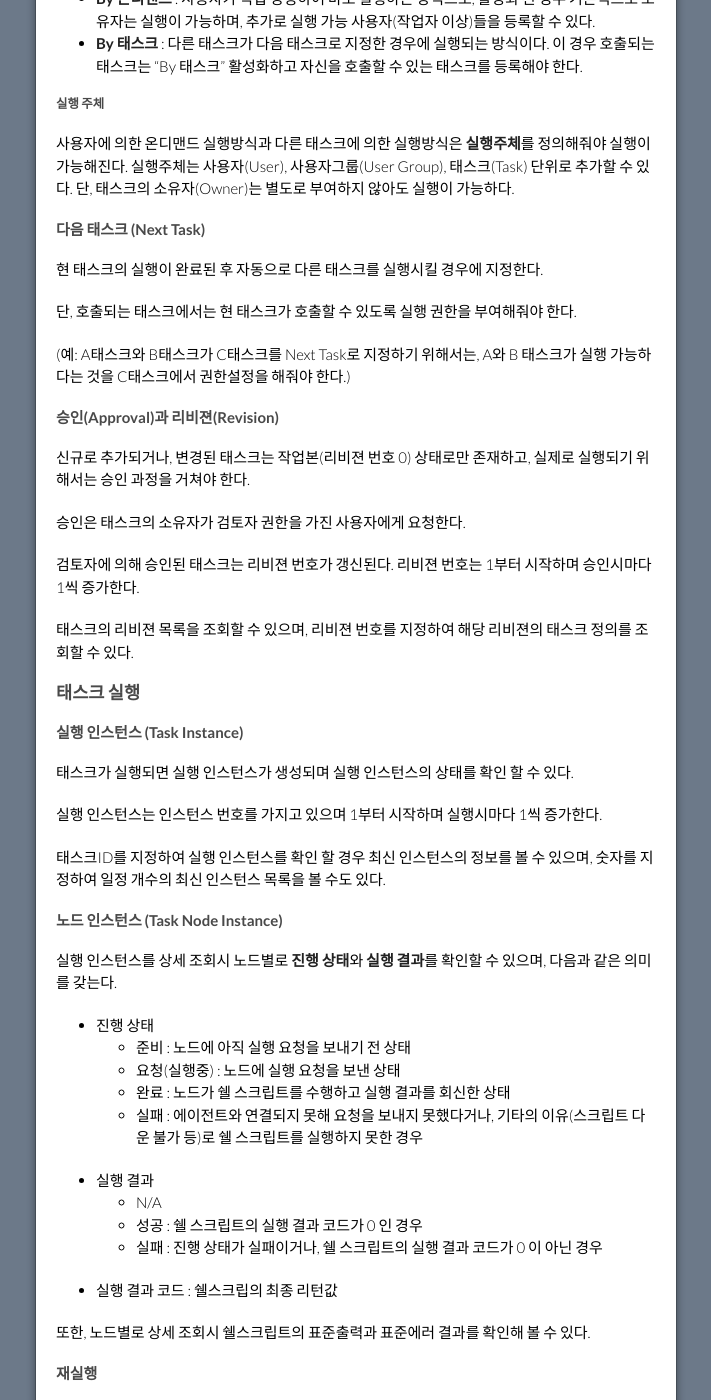
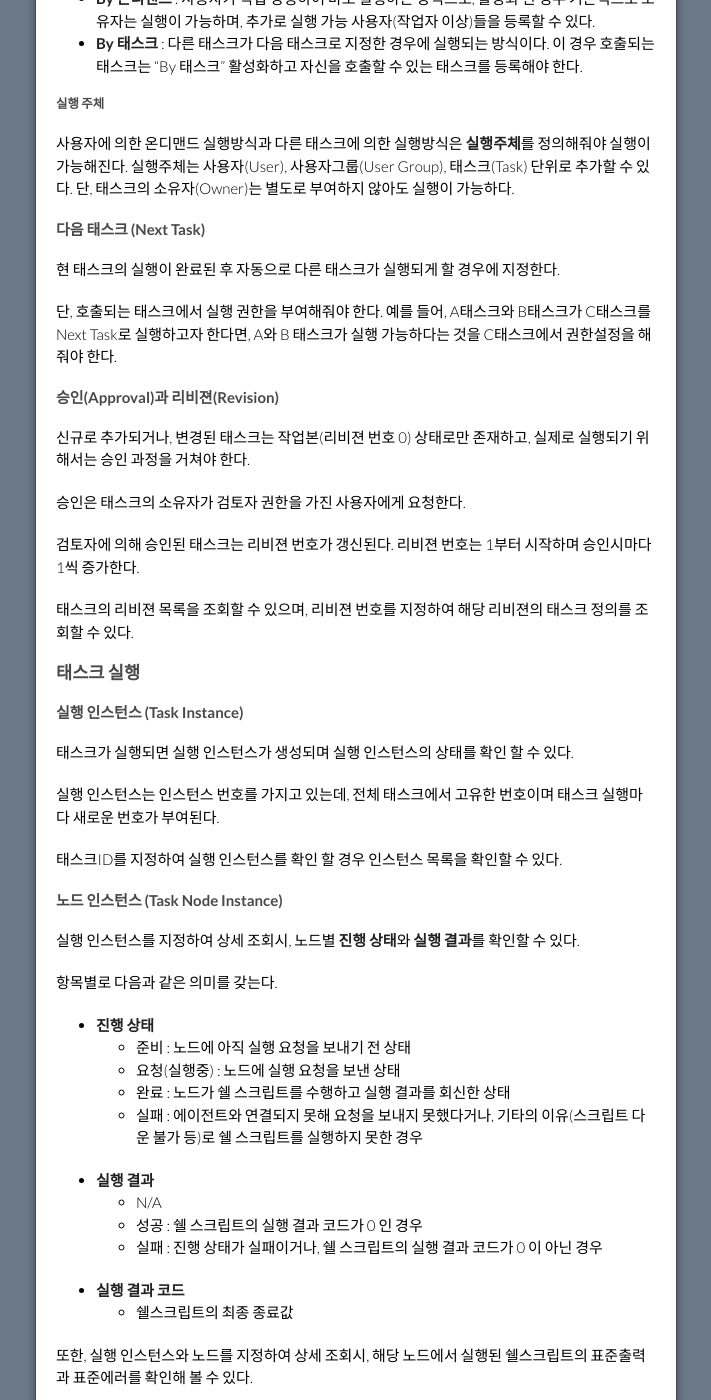
Before and after one commit to opmate/opmate.github.io, a Jekyll site: the page built from document/Overview.md, in a window 1280 px wide and 1400 px high, scrolled down 3654 px. Shown: the whole window, without its empty margins (284-995 px from the left). Built offline with Jekyll 4.4.1, drawn with Linux system fonts in a browser that asks for light colours; our own code applies the rules of GitHub Pages for plain Markdown files; a script that is not in the unit is left out; the repository's description, which GitHub fills in, is left out.

Commit message:
Update Overview.md

```diff
--- a/document/Overview.md
+++ b/document/Overview.md
@@ -149,11 +149,10 @@ title: Overview
 
 #### 다음 태스크 (Next Task)
 
-현 태스크의 실행이 완료된 후 자동으로 다른 태스크를 실행시킬 경우에 지정한다.
+현 태스크의 실행이 완료된 후 자동으로 다른 태스크가 실행되게 할 경우에 지정한다.
 
-단, 호출되는 태스크에서는 현 태스크가 호출할 수 있도록 실행 권한을 부여해줘야 한다.
-
-(예: A태스크와 B태스크가 C태스크를 Next Task로 지정하기 위해서는,  A와 B 태스크가 실행 가능하다는 것을 C태스크에서 권한설정을 해줘야 한다.)
+단, 호출되는 태스크에서 실행 권한을 부여해줘야 한다.
+예를 들어, A태스크와 B태스크가 C태스크를 Next Task로 실행하고자 한다면,  A와 B 태스크가 실행 가능하다는 것을 C태스크에서 권한설정을 해줘야 한다.
 
 #### 승인(Approval)과 리비젼(Revision)
 
@@ -171,26 +170,29 @@ title: Overview
 
 태스크가 실행되면 실행 인스턴스가 생성되며 실행 인스턴스의 상태를 확인 할 수 있다.
 
-실행 인스턴스는 인스턴스 번호를 가지고 있으며 1부터 시작하며 실행시마다 1씩 증가한다.
+실행 인스턴스는 인스턴스 번호를 가지고 있는데, 전체 태스크에서 고유한 번호이며 태스크 실행마다 새로운 번호가 부여된다.
 
-태스크ID를 지정하여 실행 인스턴스를 확인 할 경우 최신 인스턴스의 정보를 볼 수 있으며, 숫자를 지정하여 일정 개수의 최신 인스턴스 목록을 볼 수도 있다.
+태스크ID를 지정하여 실행 인스턴스를 확인 할 경우 인스턴스 목록을 확인할 수 있다.
 
 #### 노드 인스턴스 (Task Node Instance)
 
-실행 인스턴스를 상세 조회시 노드별로 **진행 상태**와 **실행 결과**를 확인할 수 있으며, 다음과 같은 의미를 갖는다.
+실행 인스턴스를 지정하여 상세 조회시, 노드별 **진행 상태**와 **실행 결과**를 확인할 수 있다.
 
-- 진행 상태
+항목별로 다음과 같은 의미를 갖는다.
+
+- **진행 상태**
   - 준비 : 노드에 아직 실행 요청을 보내기 전 상태
   - 요청(실행중) : 노드에 실행 요청을 보낸 상태
   - 완료 : 노드가 쉘 스크립트를 수행하고 실행 결과를 회신한 상태
   - 실패 : 에이전트와 연결되지 못해 요청을 보내지 못했다거나, 기타의 이유(스크립트 다운 불가 등)로 쉘 스크립트를 실행하지 못한 경우
-- 실행 결과
+- **실행 결과**
   - N/A
   - 성공 : 쉘 스크립트의 실행 결과 코드가 0 인 경우
   - 실패 : 진행 상태가 실패이거나, 쉘 스크립트의 실행 결과 코드가 0 이 아닌 경우
-- 실행 결과 코드 : 쉘스크립의 최종 리턴값
+- **실행 결과 코드**
+  - 쉘스크립트의 최종 종료값
 
-또한, 노드별로 상세 조회시 쉘스크립트의 표준출력과 표준에러 결과를 확인해 볼 수 있다.
+또한, 실행 인스턴스와 노드를 지정하여 상세 조회시, 해당 노드에서 실행된 쉘스크립트의 표준출력과 표준에러를 확인해 볼 수 있다.
 
 #### 재실행
 
```
